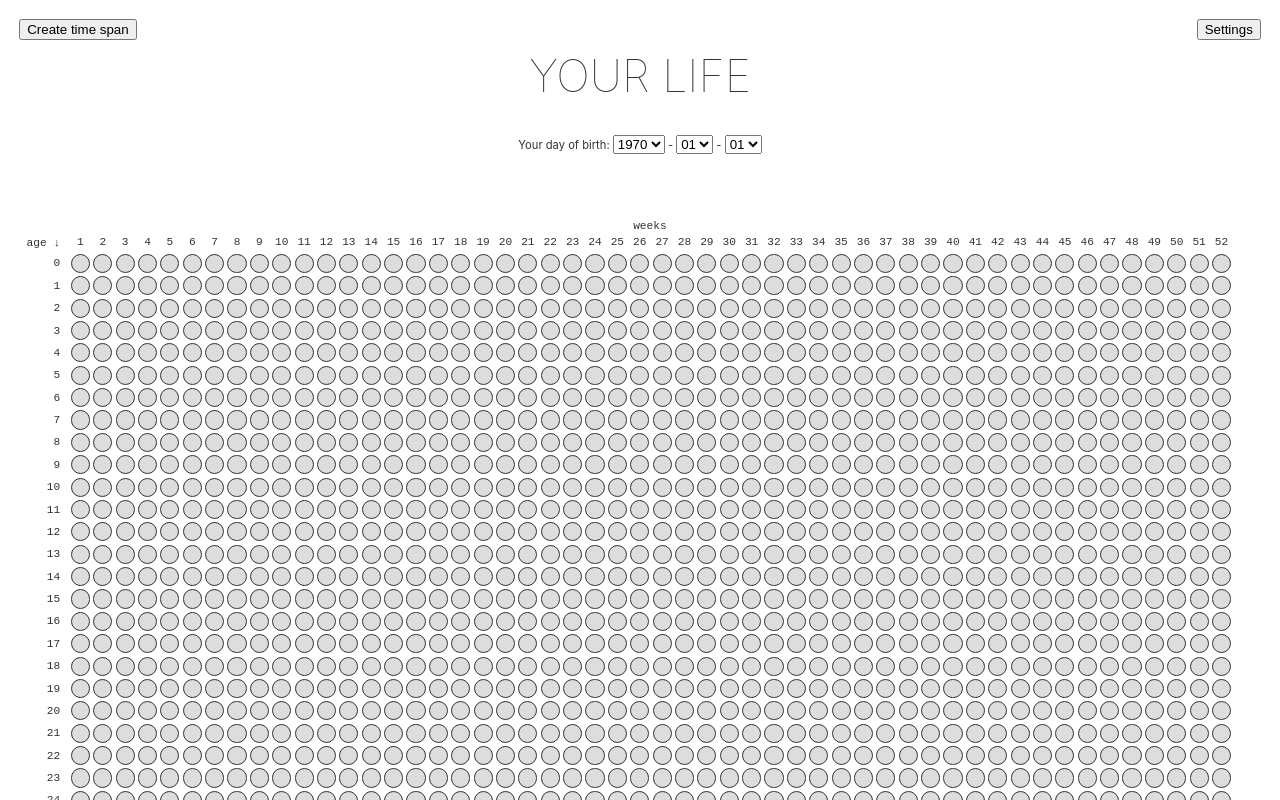
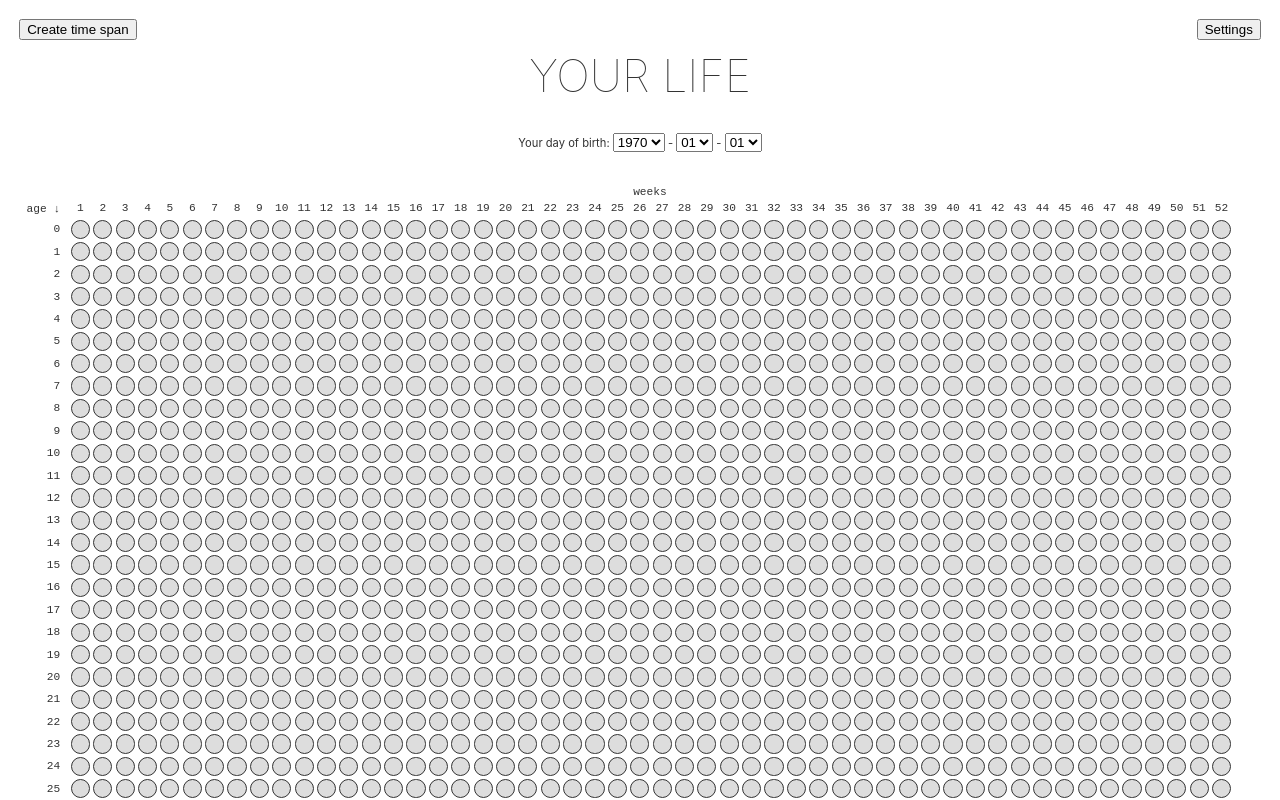
Before and after one commit to henk23/your-life, a Svelte app: page / in a window 1280 px wide. Shown: the top 800 px of the page. Built offline with nearby package versions, Linux system fonts and the light colour scheme.

Commit message:
Style fix

```diff
--- a/src/DobPicker.svelte
+++ b/src/DobPicker.svelte
@@ -45,7 +45,7 @@
 </div>
 
 <style>
-    .dob-picker {
-        margin: 2rem 0;
-    }
+  .dob-picker {
+    margin: 0;
+  }
 </style>
```
